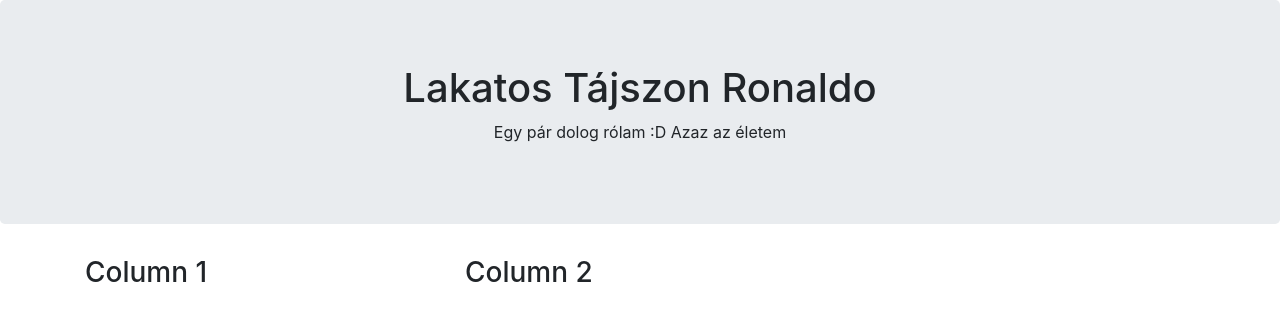
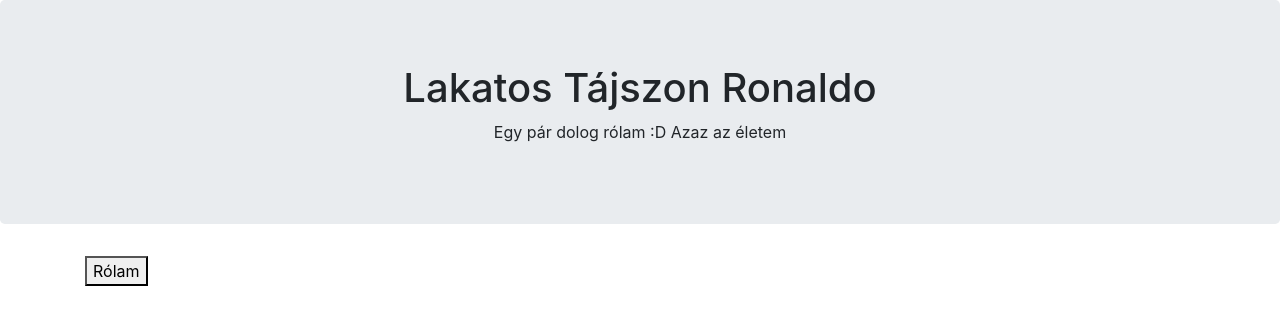
Before and after one commit to polgarjozsef/diakweb, a plain HTML site: page index.html in a window 1280 px wide. Drawn offline with nearby package versions, Linux system fonts and the light colour scheme.

Commit message:
#bootstrap202002101029

```diff
--- a/index.html
+++ b/index.html
@@ -19,12 +19,12 @@
 <div class="container">
   <div class="row">
     <div class="col-sm-4">
-      <h3>Column 1</h3>
+        <button type="button" class= rolam.html >Rólam</button>
       <p></p>
       <p></p>
     </div>
     <div class="col-sm-4">
-      <h3>Column 2</h3>
+      <h3></h3>
       <p></p>
       <p></p>
     </div>
```
